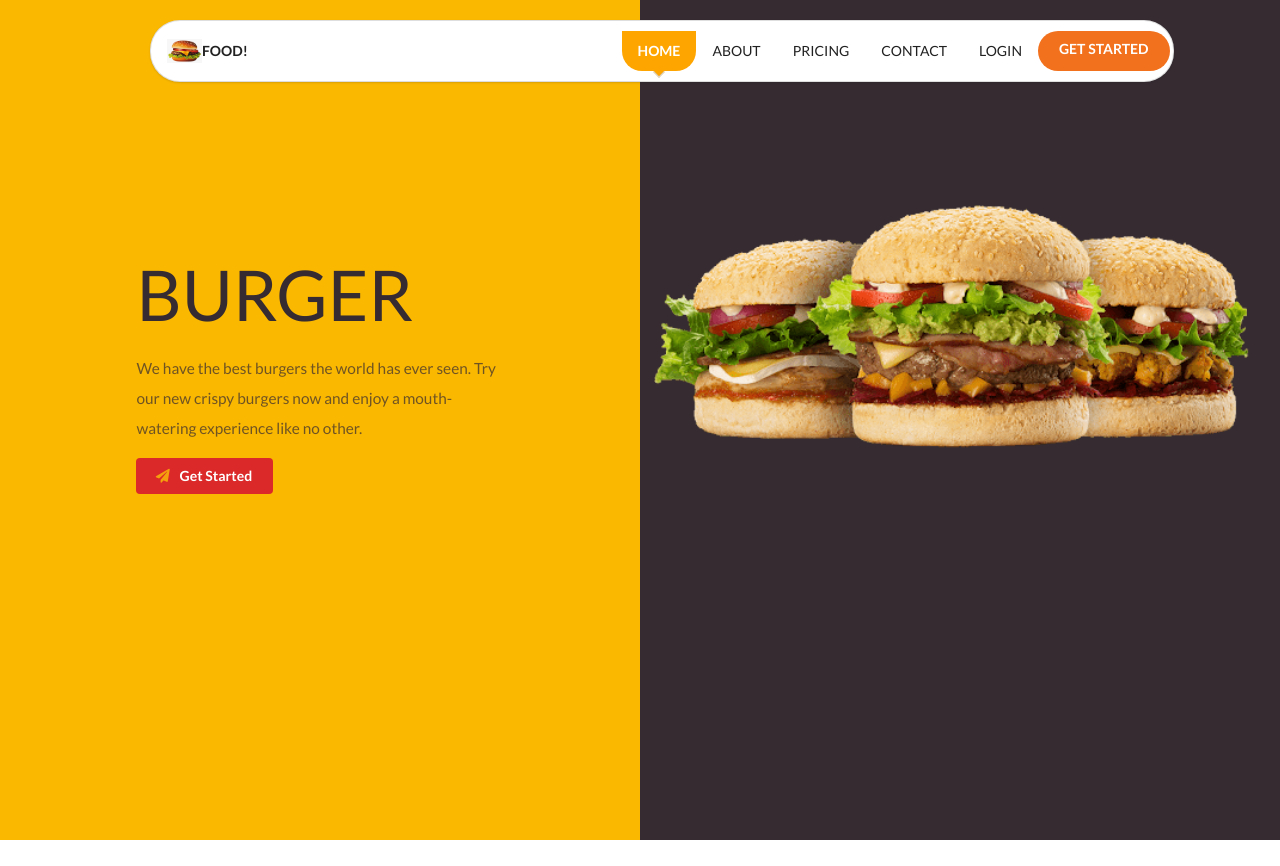
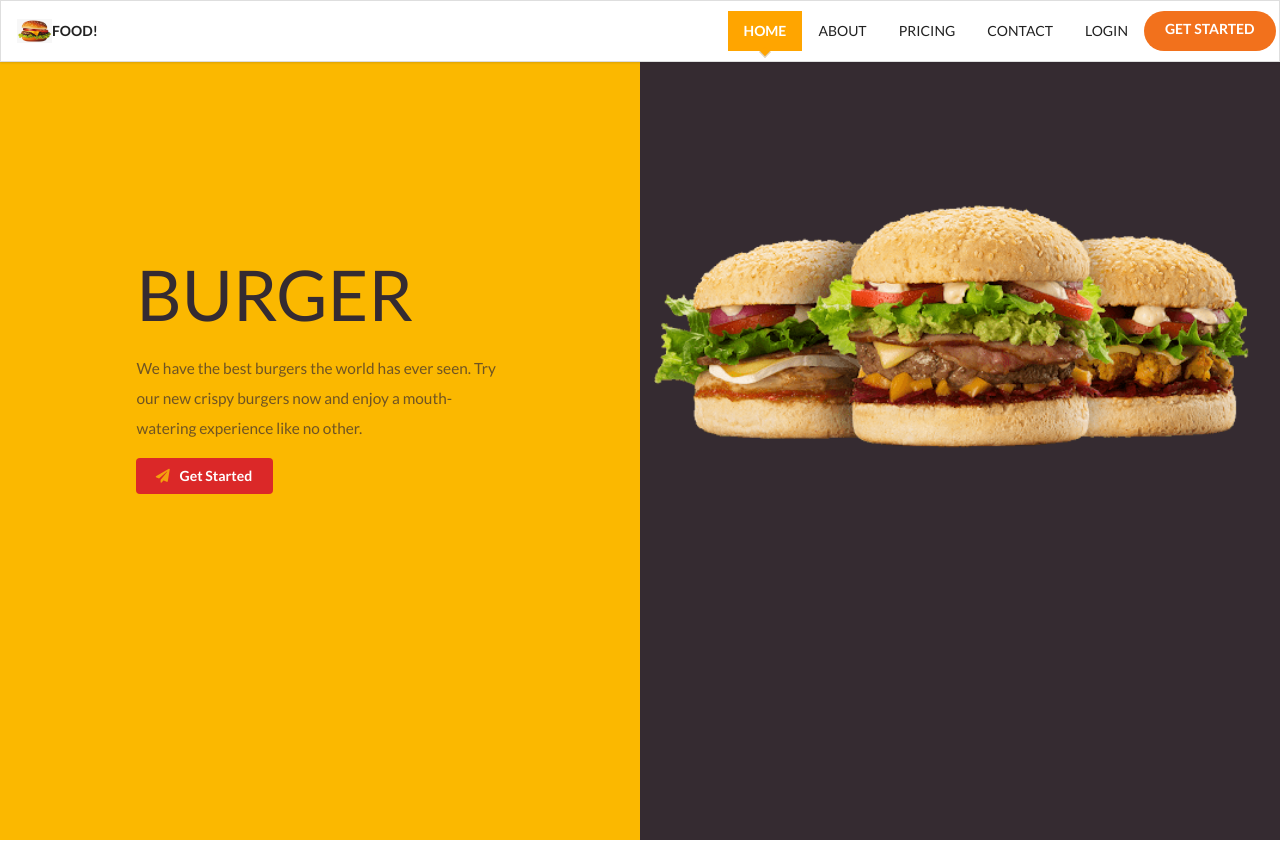
Before and after one commit to handuah/burger-site-with-fomantic-ui, a plain HTML site: page index.html in a window 1280 px wide. Drawn offline with Linux system fonts and the light colour scheme.

Commit message:
some changes

```diff
--- a/index.html
+++ b/index.html
@@ -20,7 +20,7 @@
 <div class="container">
    <div id="menu">
         <!-- Menu -->
-        <div class="ui white borderless pointing menu">
+        <div class="ui white fixed borderless pointing menu">
             <a href="#" class="item header">
                 <img class="logo" src="assets/img/hamburger.png" alt=""> FOOD!</a>
 
```
